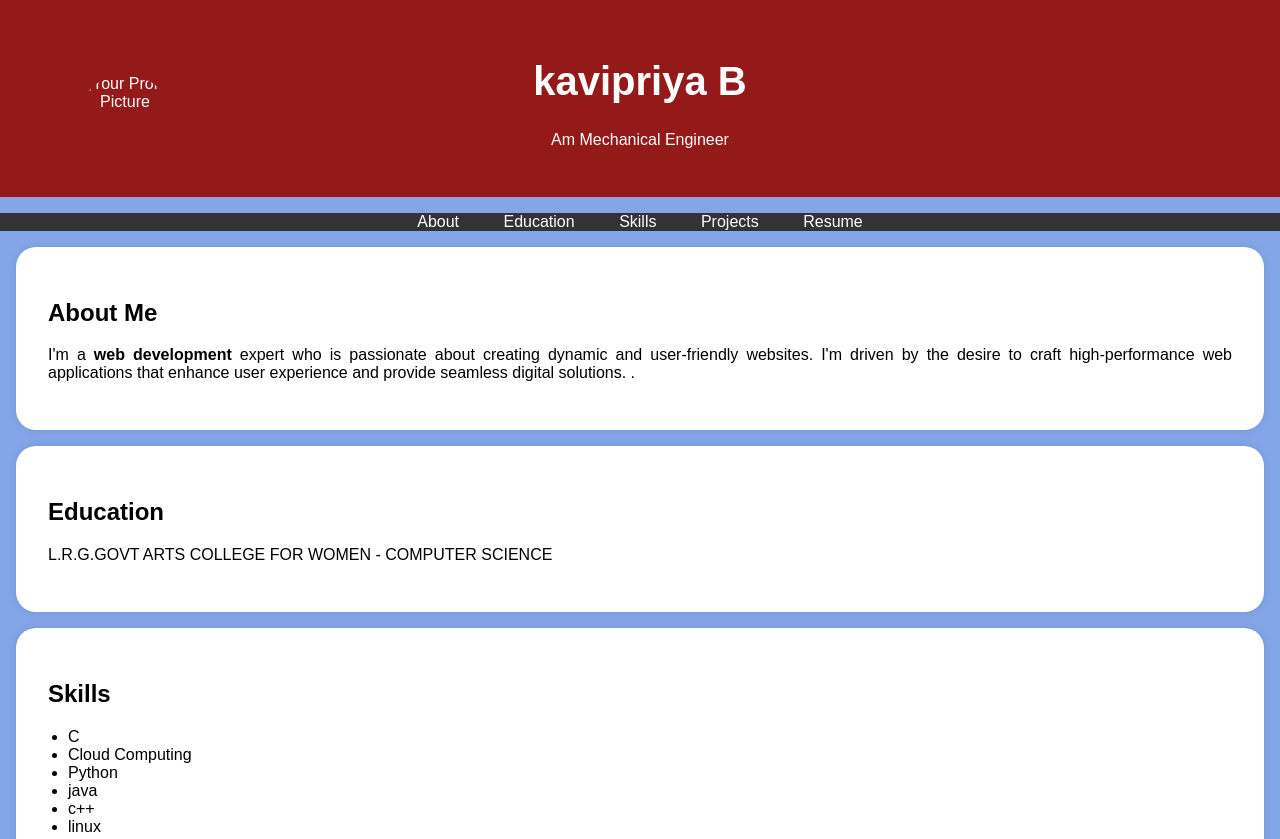
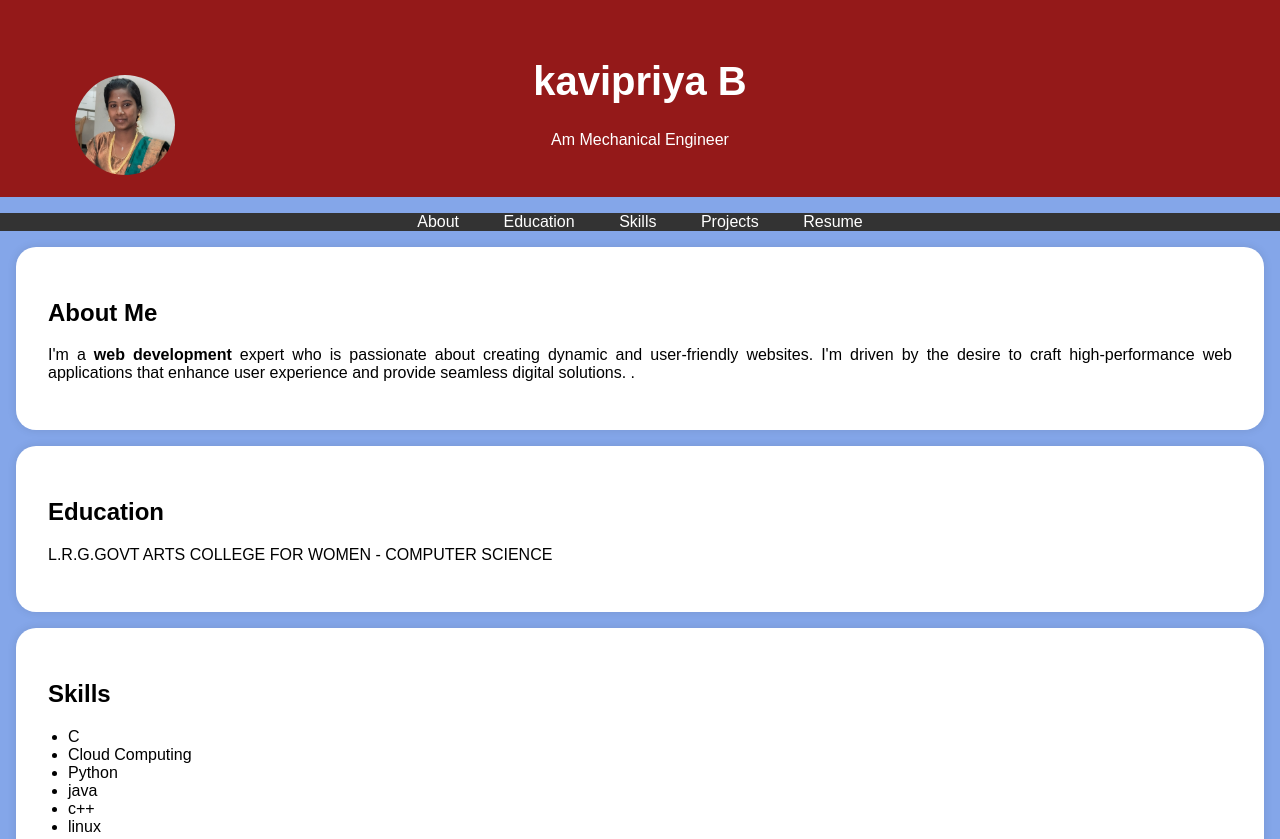
Before and after one commit to kavi12341/digital-portfolio, a plain HTML site: page index.html in a window 1280 px wide. Shown: the top 839 px of the page. Drawn offline with Linux system fonts and the light colour scheme.

Commit message:
index.html

```diff
--- a/index.html
+++ b/index.html
@@ -94,7 +94,7 @@
 <body>
     <header>
         <div class="header-content">
-            <img src="/storage/emulated/0/DCIM/Camera/IMG_20250318_121405.jpg"
+
             <img src="passport photo.jpg" alt="Your Profile Picture" class="profile-picture">
             <h1>kavipriya B</h1>
             <p>Am Mechanical Engineer</p>
```
